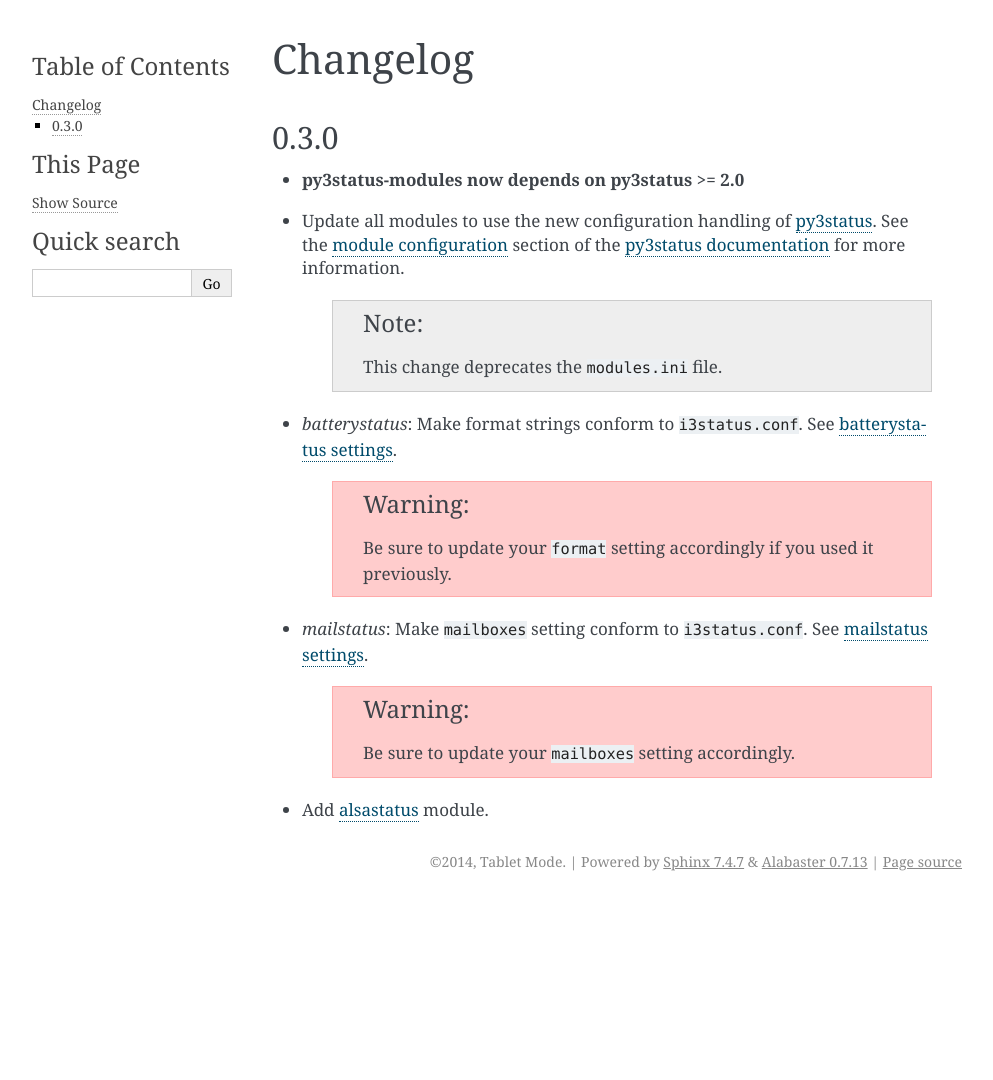
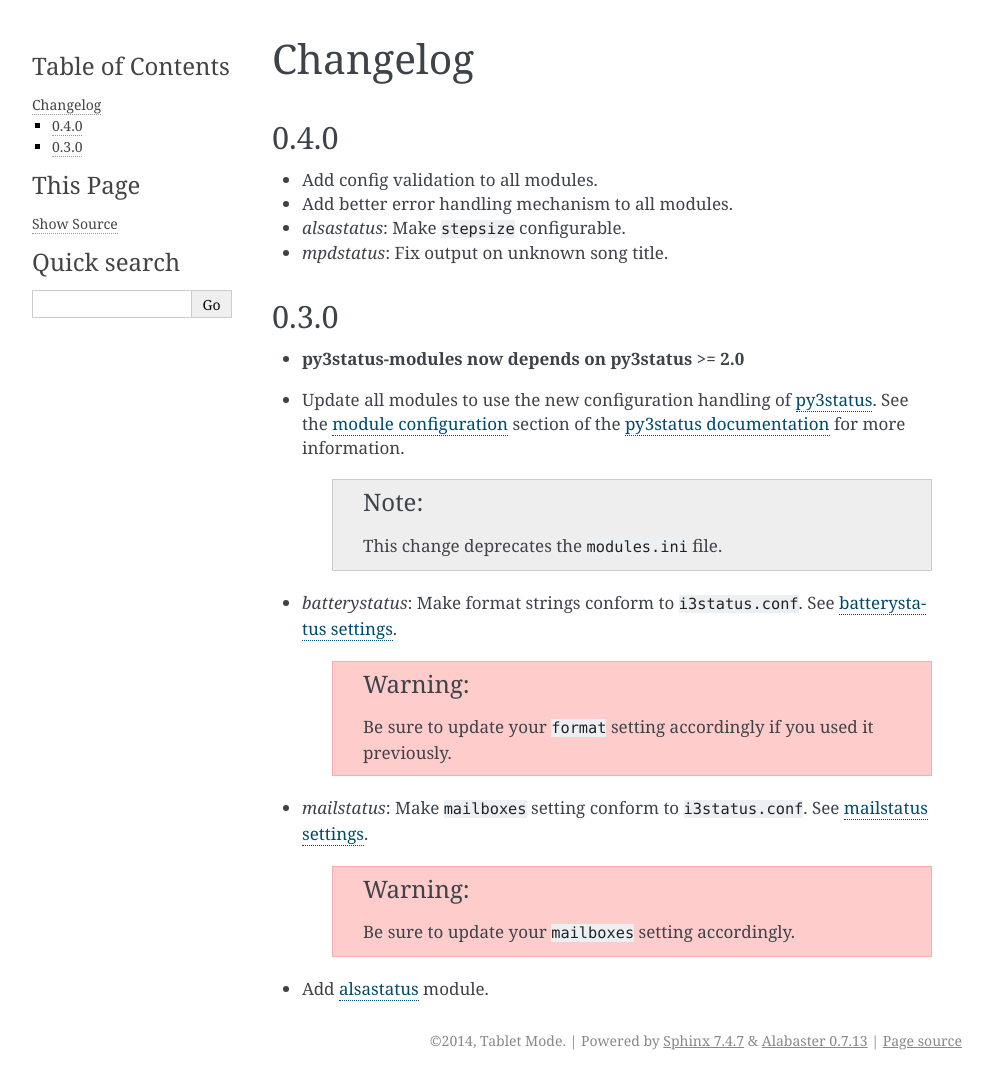
Before and after one commit to t4k1t/py3status-modules, a Sphinx documentation site: the page built from docs/changelog.rst, in a window 1280 px wide. Shown: the whole page, without its empty margins (148-1141 px from the left). Built offline with Sphinx 7.4.7, drawn with Linux system fonts in a browser that asks for light colours; before the commit the page ends 901 px from its top, so only the background shows below that.

Commit message:
Preparations for release 0.4.0
Signed-off-by: tablet-mode <tablet-mode@monochromatic.cc>

```diff
--- a/docs/changelog.rst
+++ b/docs/changelog.rst
@@ -2,6 +2,18 @@
 
 Changelog
 =========
+
+0.4.0
+-----
+
+* Add config validation to all modules.
+
+* Add better error handling mechanism to all modules.
+
+* `alsastatus`: Make ``stepsize`` configurable.
+
+* `mpdstatus`: Fix output on unknown song title.
+
 
 0.3.0
 -----
--- a/docs/conf.py
+++ b/docs/conf.py
@@ -49,9 +49,9 @@ copyright = '2014, Tablet Mode'
 # built documents.
 #
 # The short X.Y version.
-version = '0.3'
+version = '0.4'
 # The full version, including alpha/beta/rc tags.
-release = '0.3.1'
+release = '0.4.0'
 
 # The language for content autogenerated by Sphinx. Refer to documentation
 # for a list of supported languages.
--- a/setup.py
+++ b/setup.py
@@ -13,7 +13,7 @@ with codecs.open(os.path.join(here, 'README.rst'), encoding='utf-8') as f:
 setup(
     name="py3status-modules",
 
-    version='0.3.1',
+    version='0.4.0',
 
     description="Collection of modules for py3status",
 
```
Also changed, not shown: 1 other file.
